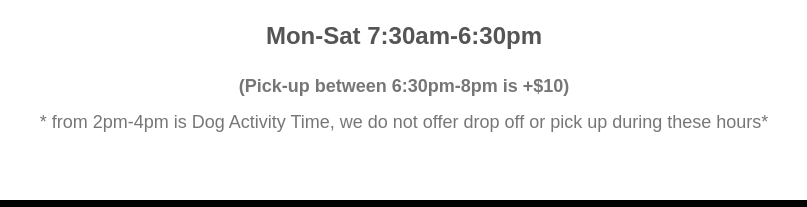
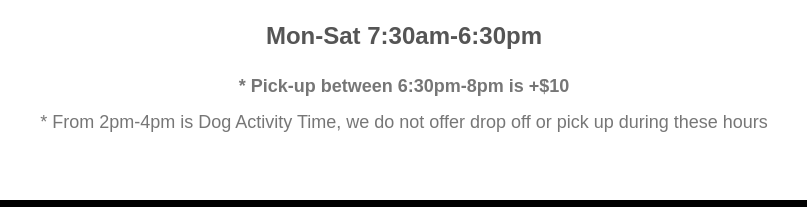
Before and after one commit to rose07a/dogcentrik, a plain HTML site: page index.html in a window 1280 px wide. Shown: the part 4829-5036 px from the top of the page, 236-1043 px from the left. Drawn offline with nearby package versions, Linux system fonts and the light colour scheme.

Commit message:
availability

```diff
--- a/index.html
+++ b/index.html
@@ -166,9 +166,9 @@
       <h3 class="title"> Hours of availability: </h3>
       <hr>
      <h2> Mon-Sat 7:30am-6:30pm </h2><br>
-     <p><strong>(Pick-up between 6:30pm-8pm is +$10)</strong><br>
-      * from 2pm-4pm is Dog Activity Time, we do not offer drop off or pick up
-      during these hours* </p>
+     <p><strong>* Pick-up between 6:30pm-8pm is +$10</strong><br>
+      * From 2pm-4pm is Dog Activity Time, we do not offer drop off or pick up
+      during these hours </p>
     </div>
 
   </section>
```
